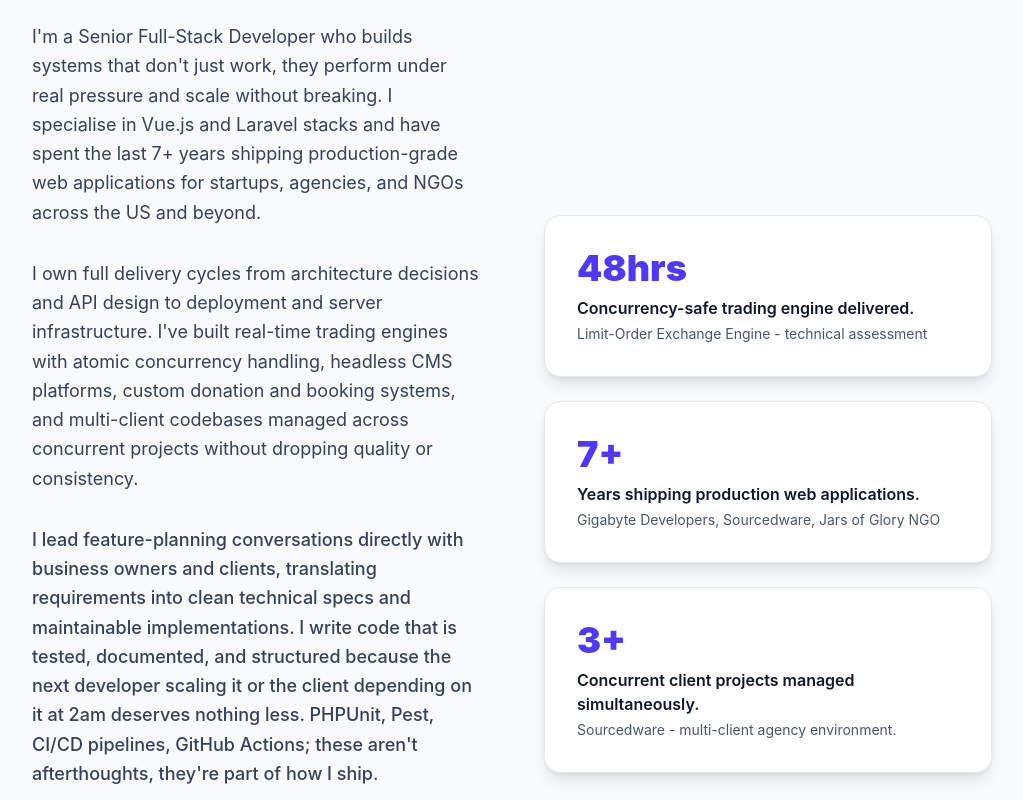
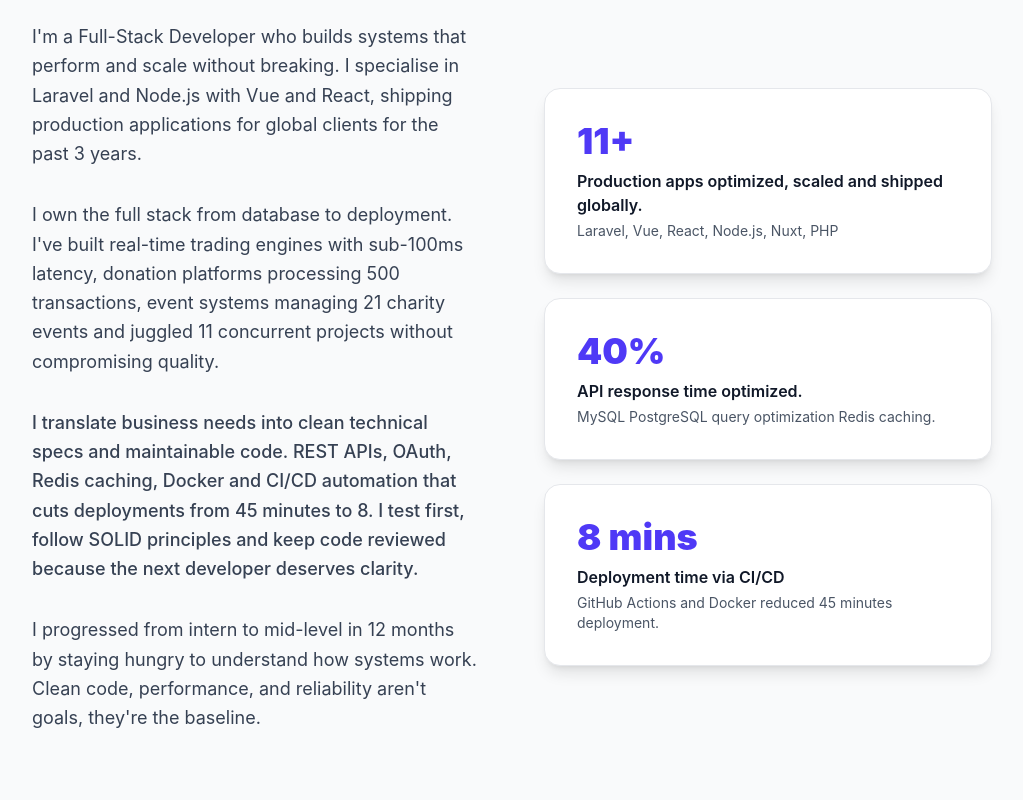
Before and after one commit to chiefJurist/anthony-nnanna, a Vue app: page / in a window 1280 px wide. Shown: the part 1040-1840 px from the top of the page, without its empty margins (128-1151 px from the left). Built offline with nearby package versions, Linux system fonts and the light colour scheme.

Commit message:
about section update

```diff
--- a/src/components/About/AboutCards.vue
+++ b/src/components/About/AboutCards.vue
@@ -4,12 +4,12 @@
         <div
             class="bg-white dark:bg-gray-900/90 border border-gray-200 dark:border-gray-800 rounded-2xl p-8 shadow-lg hover:shadow-xl transition-shadow"
         >
-            <div class="text-4xl font-black text-indigo-600 dark:text-indigo-400">48hrs</div>
+            <div class="text-4xl font-black text-indigo-600 dark:text-indigo-400">11+</div>
             <div class="mt-2 text-gray-900 dark:text-white font-semibold">
-                Concurrency-safe trading engine delivered.
+                Production apps optimized, scaled and shipped globally.
             </div>
             <div class="mt-1 text-sm text-gray-600 dark:text-gray-400">
-                Limit-Order Exchange Engine - technical assessment
+                Laravel, Vue, React, Node.js, Nuxt, PHP
             </div>
         </div>
 
@@ -17,12 +17,12 @@
         <div
             class="bg-white dark:bg-gray-900/90 border border-gray-200 dark:border-gray-800 rounded-2xl p-8 shadow-lg hover:shadow-xl transition-shadow"
         >
-            <div class="text-4xl font-black text-indigo-600 dark:text-indigo-400">7+</div>
+            <div class="text-4xl font-black text-indigo-600 dark:text-indigo-400">40%</div>
             <div class="mt-2 text-gray-900 dark:text-white font-semibold">
-                Years shipping production web applications.
+                API response time optimized.
             </div>
             <div class="mt-1 text-sm text-gray-600 dark:text-gray-400">
-                Gigabyte Developers, Sourcedware, Jars of Glory NGO
+                MySQL PostgreSQL query optimization Redis caching.
             </div>
         </div>
 
@@ -30,12 +30,12 @@
         <div
             class="bg-white dark:bg-gray-900/90 border border-gray-200 dark:border-gray-800 rounded-2xl p-8 shadow-lg hover:shadow-xl transition-shadow"
         >
-            <div class="text-4xl font-black text-indigo-600 dark:text-indigo-400">3+</div>
+            <div class="text-4xl font-black text-indigo-600 dark:text-indigo-400">8 mins</div>
             <div class="mt-2 text-gray-900 dark:text-white font-semibold">
-                Concurrent client projects managed simultaneously.
+                Deployment time via CI/CD
             </div>
             <div class="mt-1 text-sm text-gray-600 dark:text-gray-400">
-                Sourcedware - multi-client agency environment.
+                GitHub Actions and Docker reduced 45 minutes deployment.
             </div>
         </div>
     </div>
--- a/src/components/About/AboutText.vue
+++ b/src/components/About/AboutText.vue
@@ -1,31 +1,29 @@
 <template>
     <div class="space-y-8">
         <p class="lg:text-lg text-gray-700 dark:text-gray-300 leading-relaxed">
-            I'm a Senior Full-Stack Developer who builds systems that don't just work, they perform
-            under real pressure and scale without breaking. I specialise in Vue.js and Laravel
-            stacks and have spent the last 7+ years shipping production-grade web applications for
-            startups, agencies, and NGOs across the US and beyond.
+            I'm a Full-Stack Developer who builds systems that perform and scale without breaking. I
+            specialise in Laravel and Node.js with Vue and React, shipping production applications
+            for global clients for the past 3 years.
         </p>
 
         <p class="lg:text-lg text-gray-700 dark:text-gray-300 leading-relaxed">
-            I own full delivery cycles from architecture decisions and API design to deployment and
-            server infrastructure. I've built real-time trading engines with atomic concurrency
-            handling, headless CMS platforms, custom donation and booking systems, and multi-client
-            codebases managed across concurrent projects without dropping quality or consistency.
+            I own the full stack from database to deployment. I've built real-time trading engines
+            with sub-100ms latency, donation platforms processing 500 transactions, event systems
+            managing 21 charity events and juggled 11 concurrent projects without compromising
+            quality.
         </p>
 
         <p class="lg:text-lg text-gray-700 dark:text-gray-300 leading-relaxed font-medium">
-            I lead feature-planning conversations directly with business owners and clients,
-            translating requirements into clean technical specs and maintainable implementations. I
-            write code that is tested, documented, and structured because the next developer scaling
-            it or the client depending on it at 2am deserves nothing less. PHPUnit, Pest, CI/CD
-            pipelines, GitHub Actions; these aren't afterthoughts, they're part of how I ship.
+            I translate business needs into clean technical specs and maintainable code. REST APIs,
+            OAuth, Redis caching, Docker and CI/CD automation that cuts deployments from 45 minutes
+            to 8. I test first, follow SOLID principles and keep code reviewed because the next
+            developer deserves clarity.
         </p>
 
         <p class="lg:text-lg text-gray-700 dark:text-gray-300 leading-relaxed">
-            When I'm not coding, I'm deep in system design, improving deployment workflows, or
-            refining the architecture of whatever I'm currently building, because clean, fast, and
-            reliable isn't a goal, it's the baseline.
+            I progressed from intern to mid-level in 12 months by staying hungry to understand how
+            systems work. Clean code, performance, and reliability aren't goals, they're the
+            baseline.
         </p>
     </div>
 </template>
```
